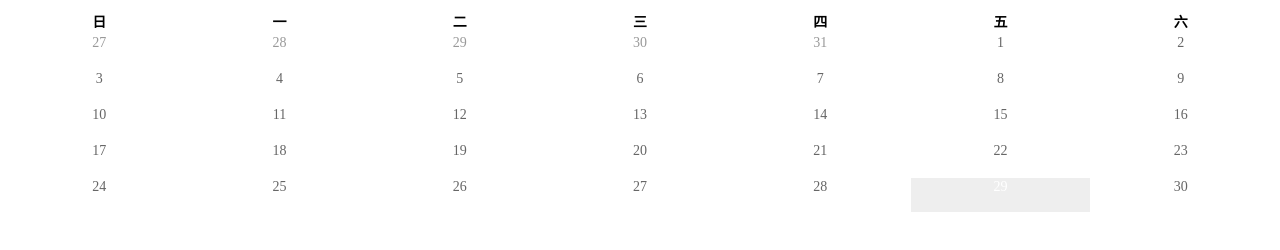
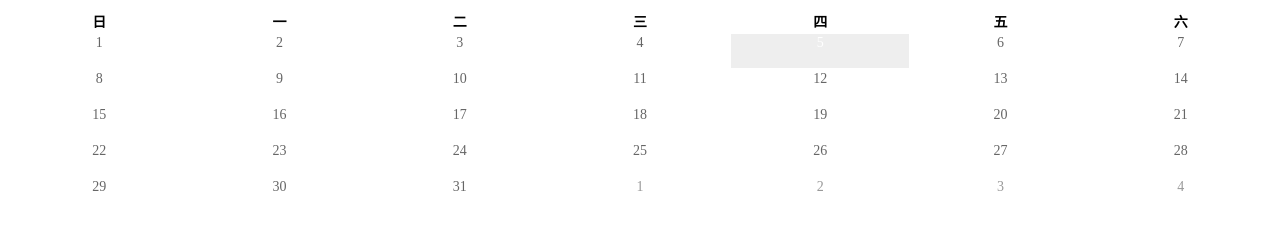
Before and after one commit to jackdizhu/H5_date, a website: page html/index.html in a window 1280 px wide. Drawn offline with Linux system fonts and the light colour scheme.

Commit message:
.生成字符串 便签对齐错误问题

```diff
--- a/html/index.html
+++ b/html/index.html
@@ -73,10 +73,10 @@
 // 生成日历数据 1900,3,1-2100.12.31 阳历最大值
 var str = H5_date.get_date({
 	_yyyy: 2017,
- 	_mm: 9,
-  _dd: 29,
+ 	_mm: 10,
+  _dd: 5,
  	_el: '_tbody'
-});
+},true);
 
 </script>
 
--- a/src/h5_date.js
+++ b/src/h5_date.js
@@ -4,7 +4,7 @@ var _lunar = {
   solar2lunar: calendar.solar2lunar
 };
 var H5_date = {
-  get_date: function (_obj) {
+  get_date: function (_obj,_wk) {
     var _this = {
       _yyyy: _obj._yyyy,
       _mm: _obj._mm,
@@ -25,10 +25,21 @@ var H5_date = {
       _yyyy: _this._yyyy,
       _mm: _this._mm+1
     });
+    // _wk 按周显示
+    if(_wk){
+        this.fn_getWkData(_this,str);
+    }
     if(_this._el){
         document.getElementById(_this._el).innerHTML = str;
     }
     return str;
+  },
+  fn_getWkData: function (_obj,str) {
+      // var _maxD = this.fn_maxD(_obj._yyyy,_obj._mm);
+      // var _d = _lunar.solar2lunar(_obj._yyyy,_obj._mm,_obj._dd);
+      console.log(str);
+      var _arr = str.match(/(<tr>.*<tr\/>)/g);
+      console.log(_arr);
   },
   fn_maxD: function (_Y,_M) {
       if (_M == '01' || _M == '03' || _M == '05' || _M == '07' || _M == '08' || _M == '10' || _M == '12') {
@@ -95,7 +106,7 @@ var H5_date = {
       // }
       str += '<td data_y="' + _obj._yyyy + '" data_m="' + _obj._mm + '" data_d="' + i + '" class="thisMonth '+ is_day +'"><i>' + j + '</i><em>' + '&nbsp;' + '</em></td>';
       if(__wk == 6){
-        str += '</tr>';
+        str += '</tr><tr>';
       }
       _wk++;
     }
@@ -123,7 +134,7 @@ var H5_date = {
         str += '<tr>';
       }
       str += '<td data_y="' + _obj._yyyy + '" data_m="' + _obj._mm + '" data_d="' + i + '" class="nextMonth"><i>' + j + '</i><em>' + '&nbsp;' + '</em></td>';
-      if(__wk == 6 || i == _maxD){
+      if(__wk == 6 || i == __n - 1){
         str += '</tr>';
       }
       _wk++;
```
